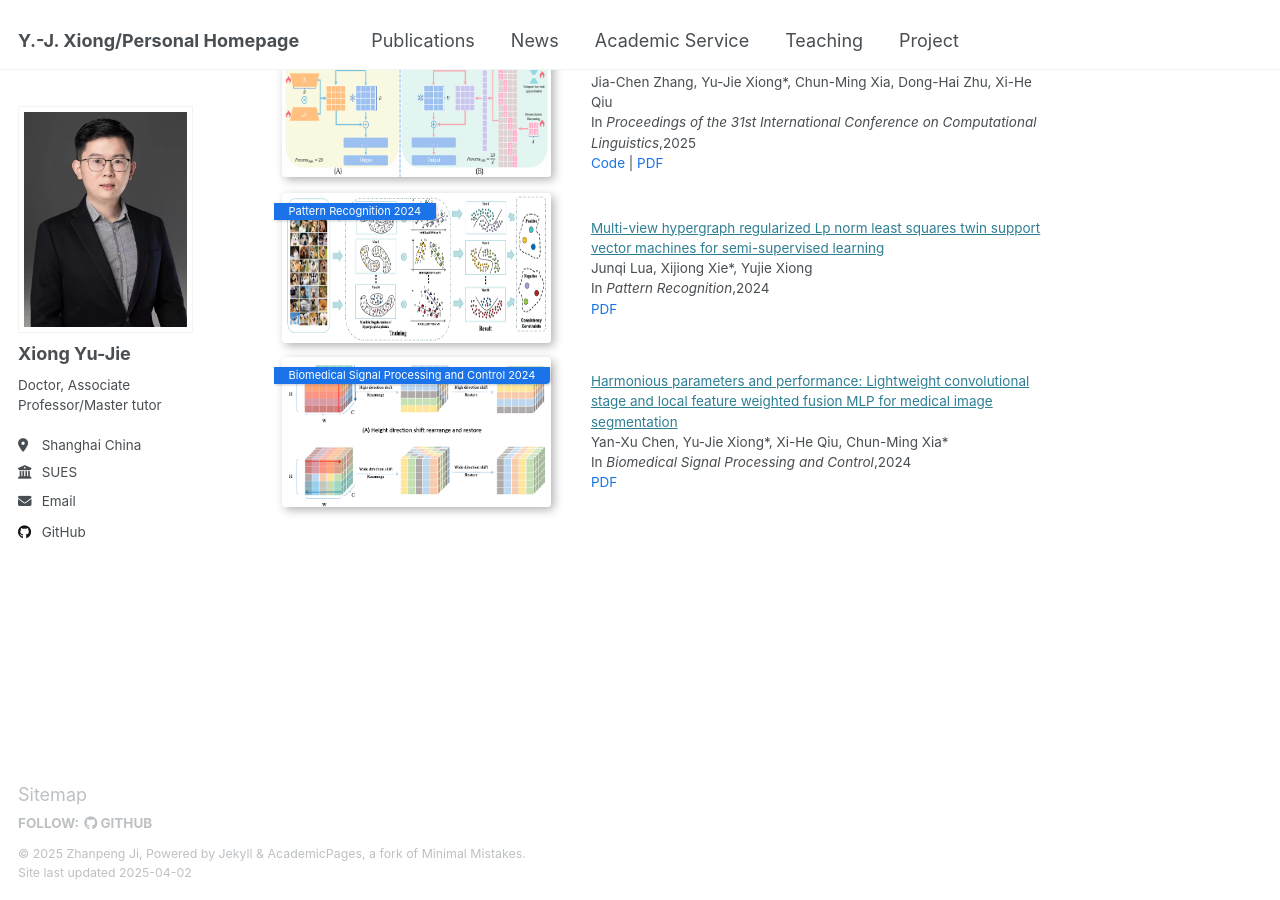
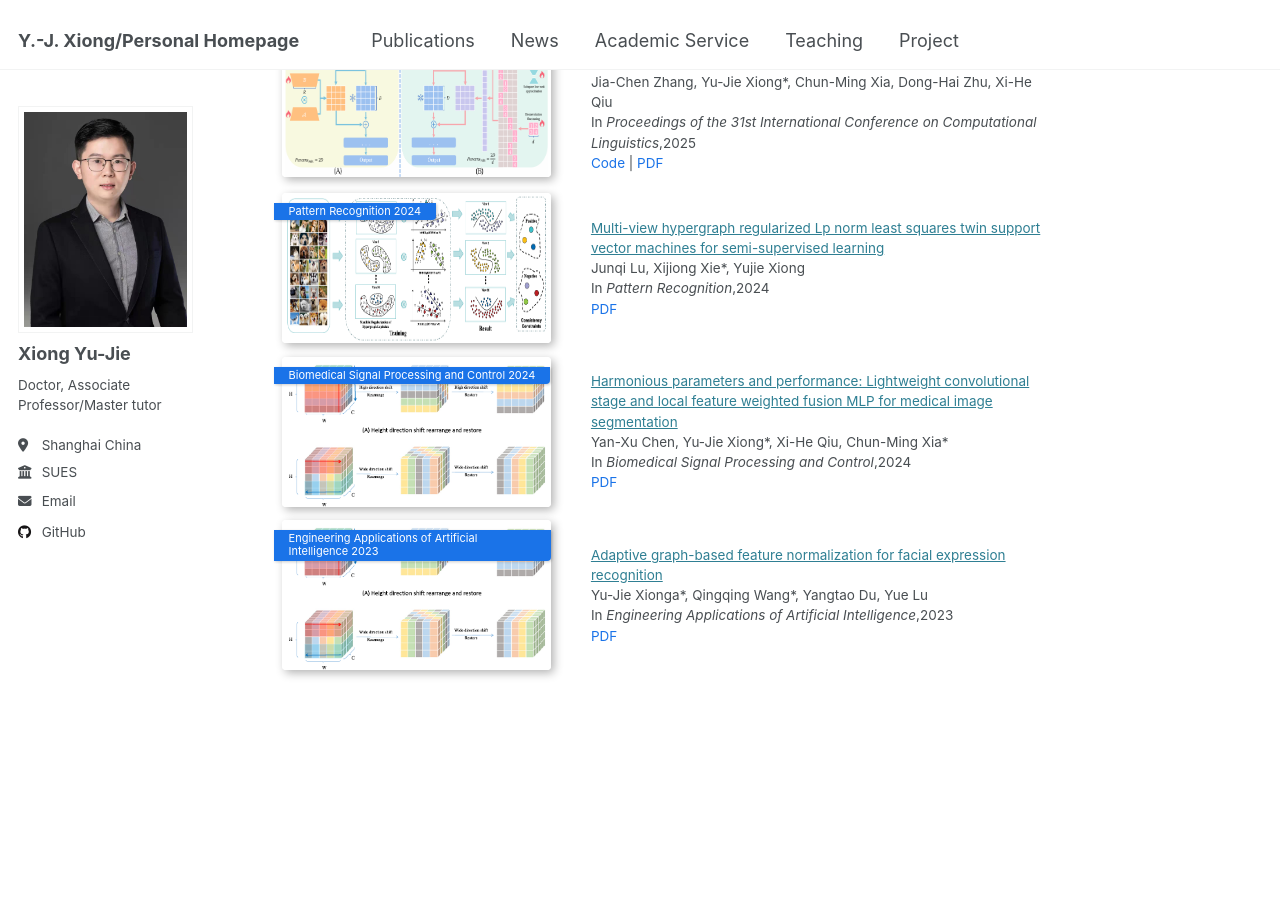
Before and after one commit to X-Lab-CN/introduce, a Jekyll site: the page built from _pages/about.md, in a window 1280 px wide and 900 px high, scrolled down 1338 px. Built offline with Jekyll 4.4.1, drawn with Linux system fonts in a browser that asks for light colours.

Commit message:
Update about.md

```diff
--- a/_pages/about.md
+++ b/_pages/about.md
@@ -83,7 +83,7 @@
       <a href="https://xiongyujie.cn/publication/2023-11-22-paper-title-number-1">
         Multi-view hypergraph regularized Lp norm least squares twin support vector machines for semi-supervised learning
       </a><br/>
-       Junqi Lua, Xijiong Xie*, Yujie Xiong<br/>
+       Junqi Lu, Xijiong Xie*, Yujie Xiong<br/>
       In <i>Pattern Recognition</i>,2024<br/>
       <a href="https://xiongyujie.cn/files/Multi-view_hypergraph_regularized_Lp_norm_least_squares_twin_support_vector_machines_for_semi-supervised_learning.pdf" style="color: #1a73e8; text-decoration: none;">PDF</a>
     </td>
@@ -117,3 +117,31 @@
     </td>
   </tr>
 </table>
+<table style="width: 100%; border: none; border-collapse: collapse;">
+  <tr>
+    <td style="width: 35%; border: none; padding: 0; vertical-align: middle; position: relative;">
+      <div style="position: absolute; top: 10px; left: -8px;
+           background: #1a73e8; color: white;
+           padding: 2px 15px; /* 高度减少（原为3px） */
+           font-size: 11px;  /* 字体稍小 */
+           border-bottom-right-radius: 4px;
+           box-shadow: 1px 1px 3px rgba(0,0,0,0.2);
+           font-weight: normal;
+           line-height: 1.2;"> <!-- 调整行高 -->
+         Engineering Applications of Artificial Intelligence 2023
+      </div>
+      <img src="/images/sp3.png" alt="图片描述"
+           style="width: 500px; height: 150px;
+           box-shadow: 3px 3px 10px rgba(0, 0, 0, 0.3);
+           border-radius: 4px;">
+    </td>
+    <td style="width: 65%; border: none; padding-left: 40px; vertical-align: middle;">
+      <a href="https://xiongyujie.cn/publication/2023-10-20-paper-title-number-1">
+        Adaptive graph-based feature normalization for facial expression recognition
+      </a><br/>
+         Yu-Jie Xionga*, Qingqing Wang*, Yangtao Du, Yue Lu<br/>
+      In <i>Engineering Applications of Artificial Intelligence</i>,2023<br/>
+      <a href="https://xiongyujie.cn/files/Adaptive_graph-based_feature_normalization_for_facial_expression_recognition.pdf" style="color: #1a73e8; text-decoration: none;">PDF</a>
+    </td>
+  </tr>
+</table>
```
